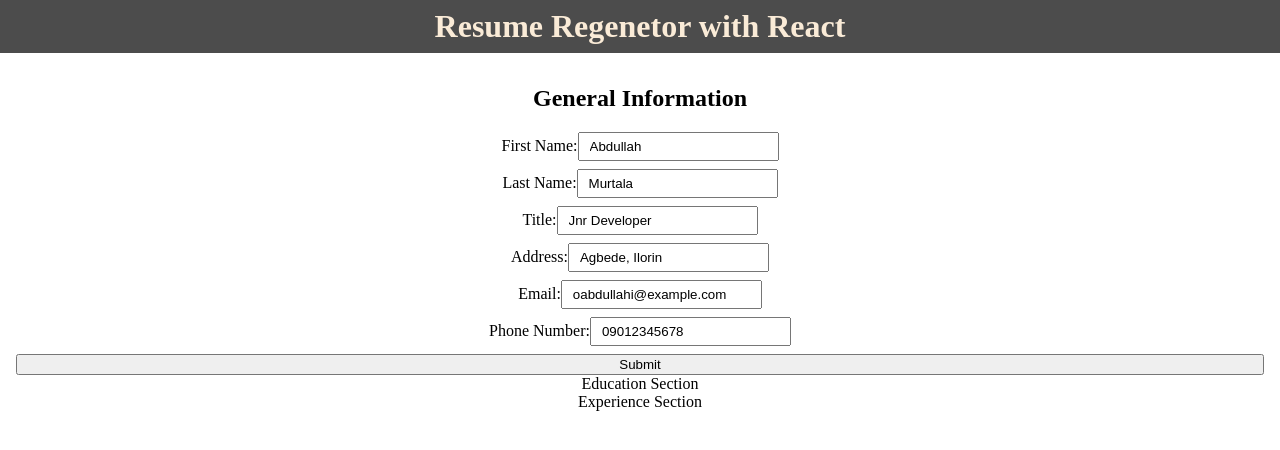
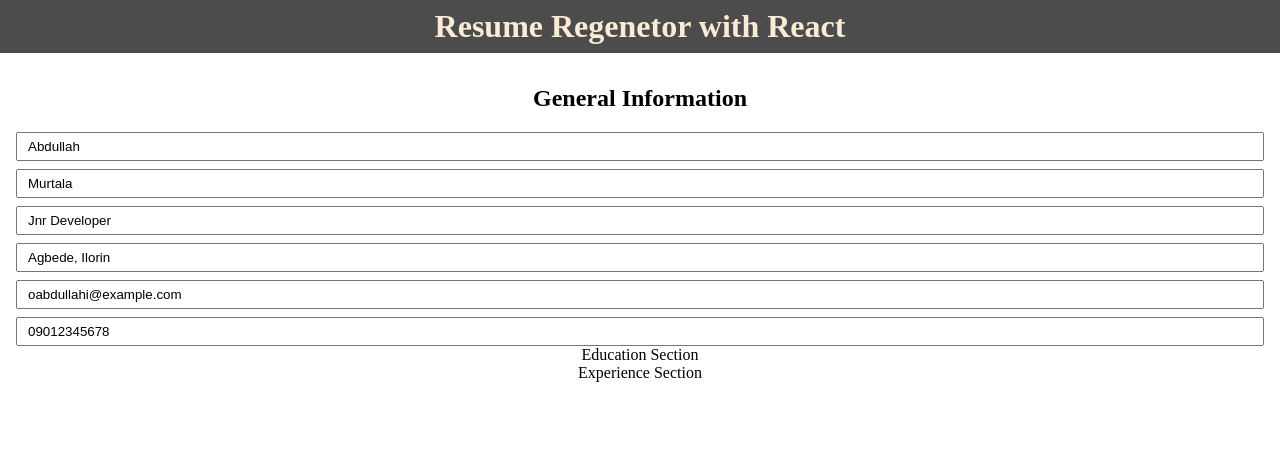
Before and after one commit to invisibleopey/cv-project, a React (Create React App) app: page / in a window 1280 px wide. Shown: the top 450 px of the page. Built offline with nearby package versions, Linux system fonts and the light colour scheme.

Commit message:
Remove labels and use placeholder instead

```diff
--- a/src/components/General-Info.js
+++ b/src/components/General-Info.js
@@ -6,36 +6,48 @@ function GeneralInfo(props) {
     <div>
       <h2>General Information</h2>
       <form action="#" className="gen-info">
-        <label htmlFor="firstName">
-          First Name:
-          <input type="text" name="firstName" value={genInfo.firstName} onChange={handleChange} />
-        </label>
-        <label htmlFor="lastName">
-          Last Name:
-          <input type="text" name="lastName" value={genInfo.lastName} onChange={handleChange} />
-        </label>
-        <label htmlFor="title">
-          Title:
-          <input type="text" name="title" value={genInfo.title} onChange={handleChange} />
-        </label>
-        <label htmlFor="address">
-          Address:
-          <input type="text" name="address" value={genInfo.address} onChange={handleChange} />
-        </label>
-        <label htmlFor="email">
-          Email:
-          <input type="email" name="email" value={genInfo.email} onChange={handleChange} />
-        </label>
-        <label htmlFor="phoneNumber">
-          Phone Number:
+        <input
+          type="text"
+          name="firstName"
+          value={genInfo.firstName}
+          onChange={handleChange}
+          placeholder="First Name"
+        />
+        <input
+          type="text"
+          name="lastName"
+          value={genInfo.lastName}
+          onChange={handleChange}
+          placeholder="Last Name"
+        />
+        <input
+          type="text"
+          name="title"
+          value={genInfo.title}
+          onChange={handleChange}
+          placeholder="Title"
+        />
+        <input
+          type="text"
+          name="address"
+          value={genInfo.address}
+          onChange={handleChange}
+          placeholder="Address"
+        />
+        <input
+          type="email"
+          name="email"
+          value={genInfo.email}
+          onChange={handleChange}
+          placeholder="Email"
+        />
         <input
           type="text"
           name="phoneNumber"
           value={genInfo.phoneNumber}
           onChange={handleChange}
+          placeholder="Phone Number"
         />
-        </label>
-        <button type="submit">Submit</button>
       </form>
     </div>
   );
```
Lines whose indentation alone changed are shown as unchanged.
